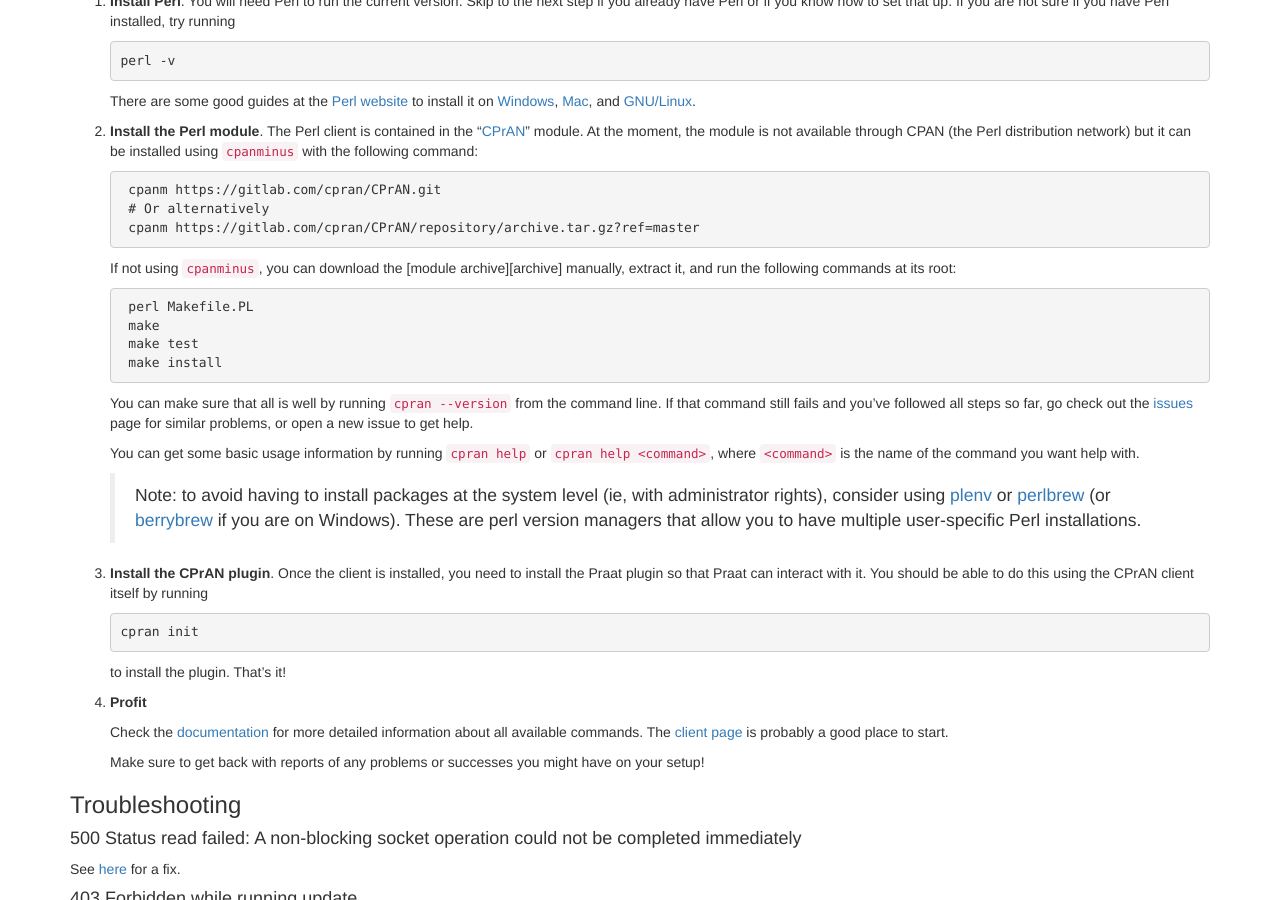
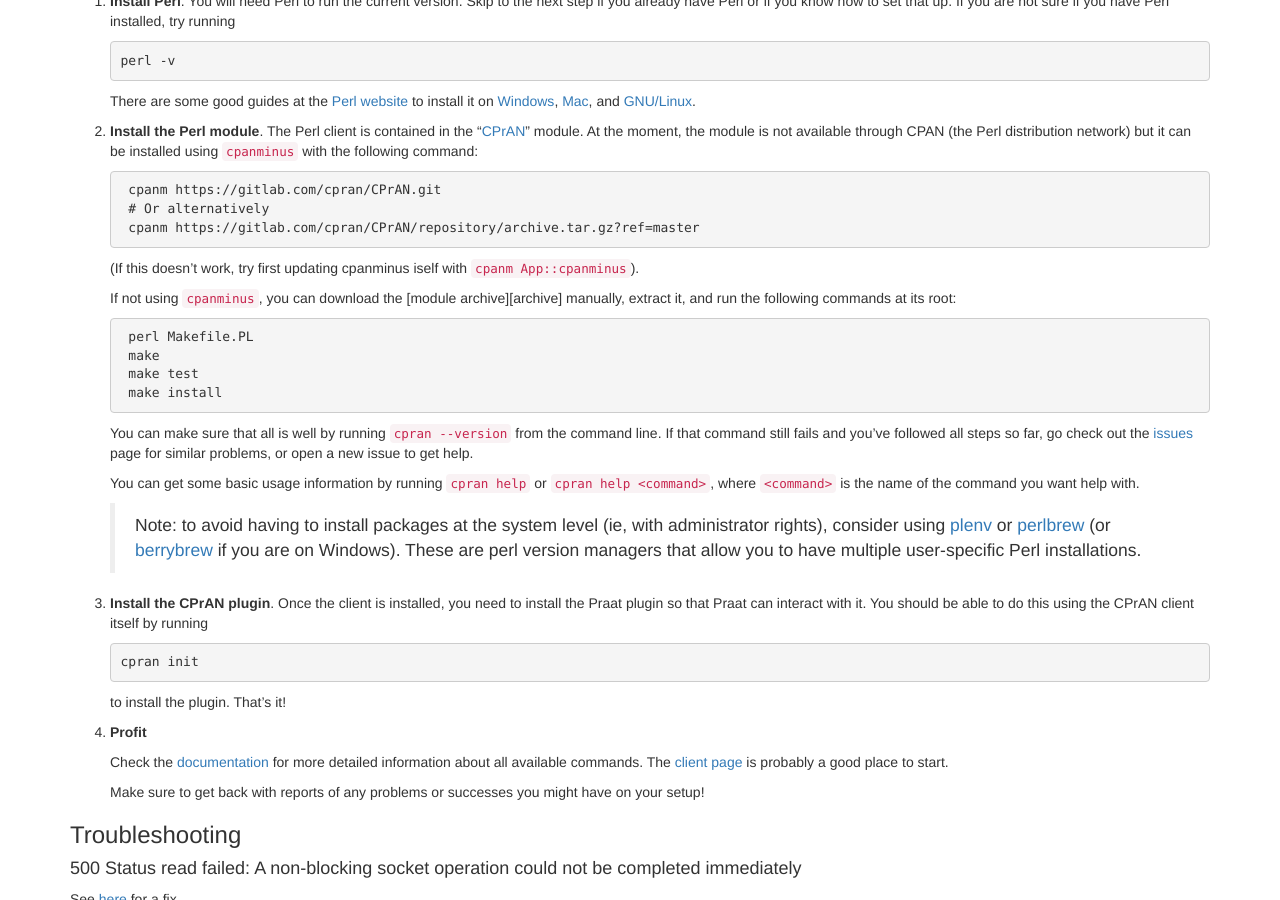
Before and after one commit to jjatria/cpran-www, a Jekyll site: the page built from clients/cpran/index.md, in a window 1280 px wide and 900 px high, scrolled down 506 px. Built offline with Jekyll 4.4.1, drawn with Linux system fonts in a browser that asks for light colours; nearby versions of some CDN libraries; library files that are not in the unit come from our copies; comment, search, counter and statistics services are not loaded.

Commit message:
Added recommendation to update cpanm

```diff
--- a/clients/cpran/index.md
+++ b/clients/cpran/index.md
@@ -50,6 +50,9 @@ oriented), its implementation.
         cpanm https://gitlab.com/cpran/CPrAN.git
         # Or alternatively
         cpanm https://gitlab.com/cpran/CPrAN/repository/archive.tar.gz?ref=master
+
+    (If this doesn't work, try first updating cpanminus iself with
+    `cpanm App::cpanminus`).
 
     If not using `cpanminus`, you can download the [module archive][archive]
     manually, extract it, and run the following commands at its root:
```
